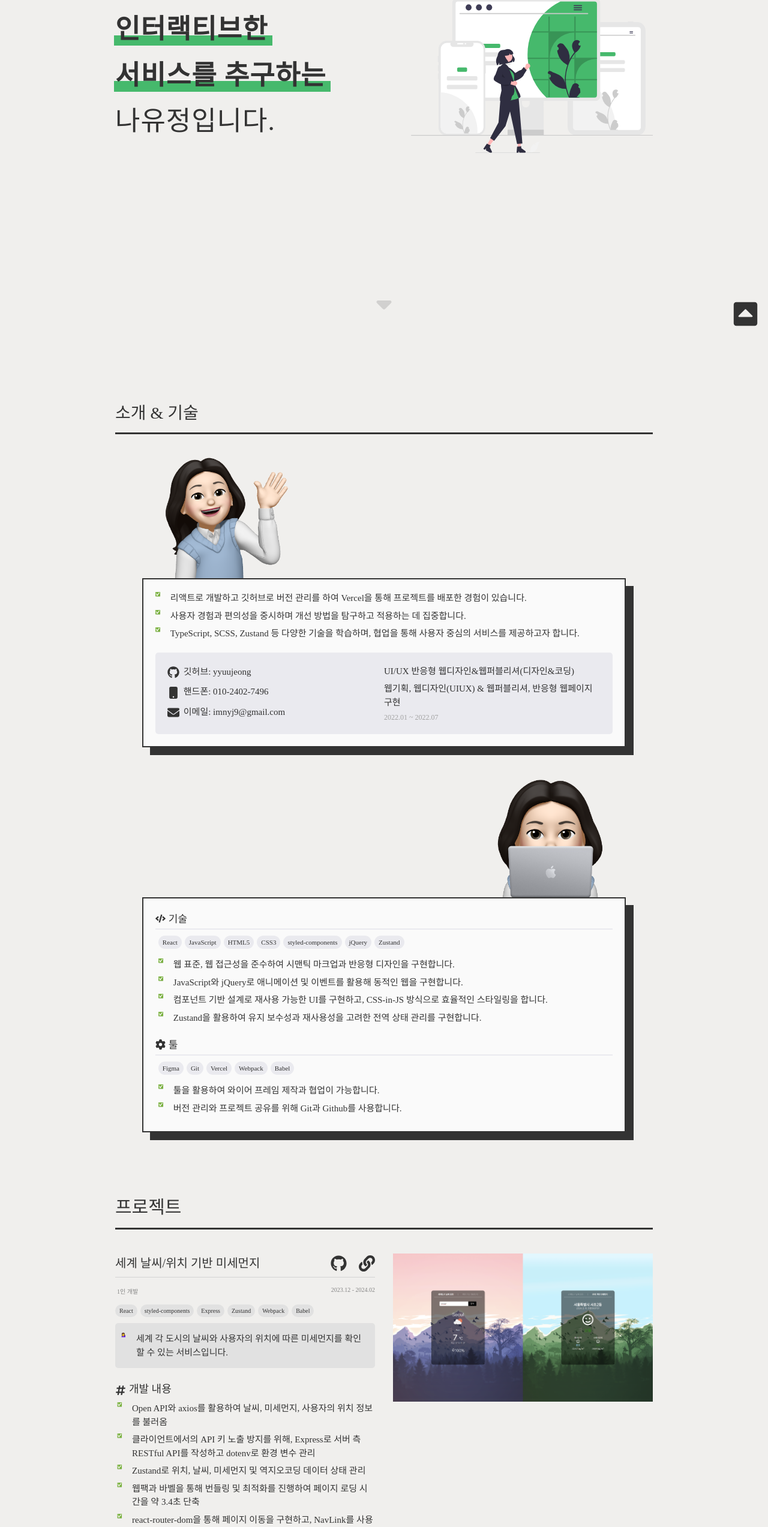
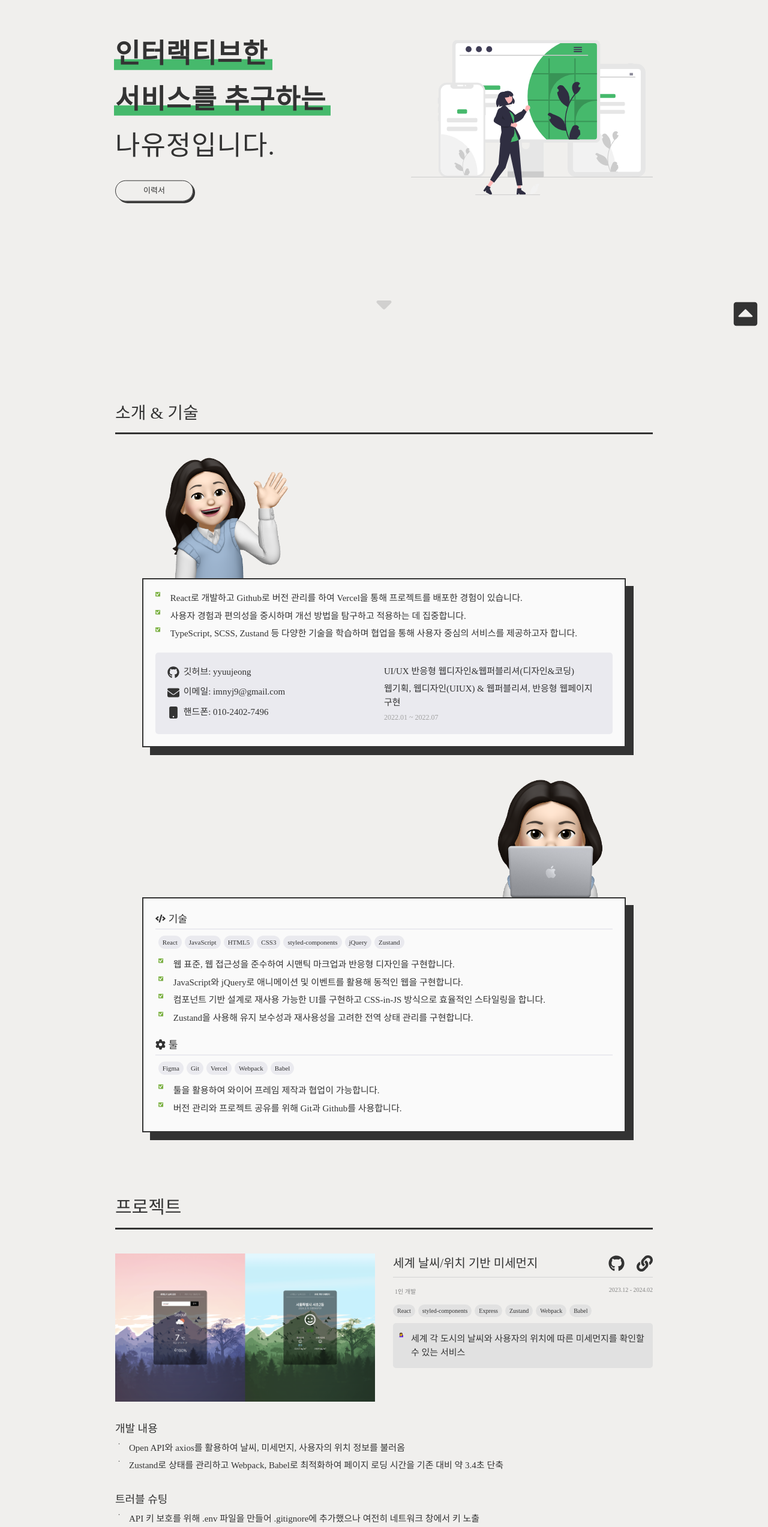
Before and after one commit to yyuujeong/my-portfolio, a React (Create React App) app: page / in a window 1280 px wide. Shown: the part 234-2780 px from the top of the page at 60% size. Built offline with nearby package versions, Linux system fonts and the light colour scheme; a web font is replaced by a local one.

Commit message:
modified content

```diff
--- a/src/components/AboutSkill.js
+++ b/src/components/AboutSkill.js
@@ -19,13 +19,13 @@ const AboutSkill = () => {
         <div className={styles.about_wrapper}>
           <ul className={styles.profile_sentence}>
             <li>
-            리액트로 개발하고 깃허브로 버전 관리를 하여 Vercel을 통해 프로젝트를 배포한 경험이 있습니다.
+            React로 개발하고 Github로 버전 관리를 하여 Vercel을 통해 프로젝트를 배포한 경험이 있습니다.
             </li>
             <li>
             사용자 경험과 편의성을 중시하며 개선 방법을 탐구하고 적용하는 데 집중합니다.
             </li>
             <li>
-            TypeScript, SCSS, Zustand 등 다양한 기술을 학습하며, 협업을 통해 사용자 중심의 서비스를 제공하고자 합니다.
+            TypeScript, SCSS, Zustand 등 다양한 기술을 학습하며 협업을 통해 사용자 중심의 서비스를 제공하고자 합니다.
             </li>
           </ul>
           <div className={styles.profile_text}>
@@ -34,12 +34,12 @@ const AboutSkill = () => {
                 <a href="https://github.com/yyuujeong" target="_blank"><FaGithub className={styles.icons}/>깃허브: yyuujeong</a>
               </li>
               <li className={styles.details_left}>
+                <FaEnvelope className={styles.icons} />
+                이메일: imnyj9@gmail.com
+              </li>
+              <li className={styles.details_left}>
                 <FaMobileButton className={styles.icons} />
                 핸드폰: 010-2402-7496
-              </li>
-              <li className={styles.details_left}>
-                <FaEnvelope className={styles.icons} />
-                이메일: imnyj9@gmail.com
               </li>
             </ul>
             <ul className={styles.profile_details}>
--- a/src/components/Intro.js
+++ b/src/components/Intro.js
@@ -1,6 +1,7 @@
 import React from "react";
 import styles from "../styles/Intro.module.css";
 import { ReactComponent as Web } from "../svg/web.svg";
+import { FaGithub} from "react-icons/fa";
 import { FaCaretDown } from "react-icons/fa6";
 import { Link } from "react-scroll";
 
@@ -20,6 +21,11 @@ const Intro = () => {
             <p>나유정입니다.</p>
           </li>
         </ul>
+        <div className={styles.intro_resume_btn}>
+          <a href="https://even-cowl-554.notion.site/8894c12eaf9a41bcbb33221d0ef366e5?pvs=4" target="_blank">
+            이력서
+          </a>
+        </div>
       </div>
       <Link to="aboutskill" spy={true} smooth={true}>
         <FaCaretDown className={styles.down_arrow} />
--- a/src/components/Modal.js
+++ b/src/components/Modal.js
@@ -1,6 +1,6 @@
 import React from "react";
 import styles from "../styles/Modal.module.css";
-import { FaTimes, FaHashtag } from "react-icons/fa";
+import { FaTimes } from "react-icons/fa";
 
 const Modal = ({ modal, openModal, closeModal }) => {
   return (
@@ -31,6 +31,9 @@ const Modal = ({ modal, openModal, closeModal }) => {
             <div className={styles.detail_content}>
               <img src={item.img} alt={item.name} />
             </div>
+            <div className={styles.groupB_category}>
+              {item.category}
+            </div>
             <div className={styles.groupB_date}>
               {item.date}
             </div>
@@ -51,8 +54,7 @@ const Modal = ({ modal, openModal, closeModal }) => {
                   </div>
                   <div className={styles.detail_text}>
                     <div className={styles.bookmark_title}>
-                      <FaHashtag className={styles.bookmark} />
-                      개발 내용
+                      <div>개발 내용</div>
                     </div>
                     {item.descs.map((desc, index) => (
                       <ul key={index}>
--- a/src/components/Projects.js
+++ b/src/components/Projects.js
@@ -1,7 +1,7 @@
 import React, { useState } from "react";
 import styles from "../styles/Projects.module.css";
 import { groupAList, groupBList } from "../datastorage/basic";
-import { FaGithub, FaLink, FaHashtag } from "react-icons/fa";
+import { FaGithub, FaLink } from "react-icons/fa";
 import Modal from "./Modal";
 
 const Projects = () => {
@@ -76,10 +76,12 @@ const Projects = () => {
                         </ul>
                       ))}
                     </div>
+                  </div>
+                </li>
+              </ul>
               <div className={styles.groupA_detail_wrapper}>
                 <div className={styles.bookmark_title}>
-                        <FaHashtag className={styles.bookmark} />
-                        개발 내용
+                  <div>개발 내용</div>
                 </div>
                 {item.descs.map((desc, index) => (
                   <ul key={index}>
@@ -87,9 +89,24 @@ const Projects = () => {
                   </ul>
                 ))}
               </div>
+              <div className={styles.groupA_detail_wrapper}>
+                <div className={styles.bookmark_title}>
+                  <div>트러블 슈팅</div>
                 </div>
-                </li>
+                <ul>
+                  <li>{item.troubles}</li>
                 </ul>
+              </div>
+              <div className={styles.groupA_detail_last}>
+                <div className={styles.bookmark_title}>
+                <div>해결 방법</div>
+                </div>
+                {item.solves.map((solve, index) => (
+                  <ul key={index}>
+                    <li>{solve}</li>
+                  </ul>
+                ))}
+              </div>
             </div>
           ))}
         </div>
@@ -121,7 +138,7 @@ const Projects = () => {
                         <li
                           className={`${styles.project_btn} ${styles.more_info}`}
                         >
-                          {item.id < 6 ? (
+                          {item.id < 5 ? (
                             <a href={item.site} target="_blank">
                               사이트
                             </a>
--- a/src/datastorage/basic.js
+++ b/src/datastorage/basic.js
@@ -19,8 +19,8 @@ export const skillTools = [
     skilldescs: [
       "웹 표준, 웹 접근성을 준수하여 시맨틱 마크업과 반응형 디자인을 구현합니다.",
       "JavaScript와 jQuery로 애니메이션 및 이벤트를 활용해 동적인 웹을 구현합니다.",
-      "컴포넌트 기반 설계로 재사용 가능한 UI를 구현하고, CSS-in-JS 방식으로 효율적인 스타일링을 합니다.",
-      "Zustand을 활용하여 유지 보수성과 재사용성을 고려한 전역 상태 관리를 구현합니다.",
+      "컴포넌트 기반 설계로 재사용 가능한 UI를 구현하고 CSS-in-JS 방식으로 효율적인 스타일링을 합니다.",
+      "Zustand을 사용해 유지 보수성과 재사용성을 고려한 전역 상태 관리를 구현합니다.",
     ],
     tooldescs: [
       "툴을 활용하여 와이어 프레임 제작과 협업이 가능합니다.",
@@ -47,14 +47,19 @@ export const groupAList = [
     ],
     category: "1인 개발",
     title: "세계 날씨/위치 기반 미세먼지",
-    infos: ["세계 각 도시의 날씨와 사용자의 위치에 따른 미세먼지를 확인할 수 있는 서비스입니다."],
+    infos: [
+      "세계 각 도시의 날씨와 사용자의 위치에 따른 미세먼지를 확인할 수 있는 서비스",
+    ],
     descs: [
       "Open API와 axios를 활용하여 날씨, 미세먼지, 사용자의 위치 정보를 불러옴",
-      "클라이언트에서의 API 키 노출 방지를 위해, Express로 서버 측 RESTful API를 작성하고 dotenv로 환경 변수 관리",
-      "Zustand로 위치, 날씨, 미세먼지 및 역지오코딩 데이터 상태 관리",
-      "웹팩과 바벨을 통해 번들링 및 최적화를 진행하여 페이지 로딩 시간을 약 3.4초 단축",
-      "react-router-dom을 통해 페이지 이동을 구현하고, NavLink를 사용하여 활성 링크 스타일링 적용",
-      "시간대에 따라 변하는 배경화면을 제공하여 사용자의 시각적 경험 향상"
+      "Zustand로 상태를 관리하고 Webpack, Babel로 최적화하여 페이지 로딩 시간을 기존 대비 약 3.4초 단축"
+    ],
+    troubles: [
+      "API 키 보호를 위해 .env 파일을 만들어 .gitignore에 추가했으나 여전히 네트워크 창에서 키 노출",
+    ],
+    solves: [
+      "Express를 이용해 서버 측에서 RESTful API를 작성하고 dotenv를 사용하여 환경 변수 관리",
+      "서버를 Vercel에 배포하고 클라이언트는 서버를 통해서만 API 요청을 수행하도록 변경. 이를 통해 API 키는 서버 내에서만 사용되어 클라이언트에서의 노출 방지",
     ],
   },
   {
@@ -67,13 +72,17 @@ export const groupAList = [
     tags: ["HTML5", "CSS3", "JavaScript"],
     category: "2인 개발",
     title: "키핑박스",
-    infos: ["짐 보관 예약 서비스를 주제로 제작한 사이트입니다."],
+    infos: ["짐 보관 예약 서비스 사이트"],
     descs: [
-      "담당 부분: 메인 페이지 및 예약하기 페이지의 UI/UX 설계 및 구현",
-      "Date 객체를 활용하여 날짜를 비교한 후, 오늘 날짜 이전은 선택이 안되도록 설정",
-      "사이즈와 날짜에 따라 요금 자동 계산 구현",
-      "자바스크립트로 폼 유효성 검사를 수행하고, 경고 및 확인 창으로 잘못된 입력 방지",
-      "공통부분을 ES6 모듈로 리팩토링하여 유지 보수성과 안전성 향상",
+      "담당 부분: 메인 페이지 및 예약 페이지의 UI/UX 설계 및 구현",
+      "오늘 날짜 이전 선택 불가 및 사이즈와 날짜에 따른 요금 자동 계산 기능 구현",
+      "JavaScript를 사용하여 폼 유효성 검사를 수행하고 경고 및 확인 창으로 잘못된 입력 방지"
+    ],
+    troubles: [
+      "header, footer 등 공통부분을 HTML include 방식으로 구현했으나 보안 취약 및 성능 저하 가능성 발견",
+    ],
+    solves: [
+      "공통부분을 ES6 모듈로 리팩토링하여 코드 재사용성을 높이고 안정성 향상"
     ],
   },
 ];
@@ -87,10 +96,10 @@ export const groupBList = [
     name: "포트폴리오",
     date: "2022.04 - 2022.05",
     tags: ["HTML5", "CSS3", "jQuery"],
-    category: "개인 반응형 리뉴얼",
+    category: "1인 개발 반응형 리뉴얼",
     title: "크렘드마롱",
     infos: [
-      "반응형 홈페이지 리뉴얼을 통해 문제점과 사용성을 개선한 사이트입니다.",
+      "반응형 홈페이지 리뉴얼을 통해 문제점과 사용성을 개선한 사이트",
     ],
     descs: [
       "Swiper, Slick 등의 라이브러리를 이용해 자동 슬라이드와 인디케이터 활성화",
@@ -106,9 +115,9 @@ export const groupBList = [
     name: "포트폴리오",
     date: "2023.05",
     tags: ["React", "CSS3"],
-    category: "개인 프로젝트",
+    category: "1인 개발",
     title: "리액트 투두리스트",
-    infos: ["리액트를 학습하며 기본적인 CRUD 개념을 익히고자 제작했습니다."],
+    infos: ["리액트를 학습하며 기본적인 CRUD 개념을 익히고자 제작"],
     descs: [
       "기본적인 CRUD 기능 구현",
       "해당하는 부분만 수정, 체크, 삭제되도록 구현",
@@ -123,10 +132,10 @@ export const groupBList = [
     name: "포트폴리오",
     date: "2022.03",
     tags: ["HTML5", "CSS3", "jQuery"],
-    category: "개인 모바일 리뉴얼",
+    category: "1인 개발 모바일 리뉴얼",
     title: "올드채널",
     infos: [
-      "PC 환경에만 적합했던 기존 페이지를 모바일에서도 직관적으로 사용할 수 있도록, 브랜드가 추구하는 컨셉에 맞춰 리뉴얼한 사이트입니다.",
+      "PC 환경에만 적합했던 기존 페이지를 모바일에서도 직관적으로 사용할 수 있도록 브랜드가 추구하는 컨셉에 맞춰 리뉴얼",
     ],
     descs: [
       "Swiper 라이브러리를 이용해 자동 슬라이드와 인디케이터 활성화",
--- a/src/styles/Intro.module.css
+++ b/src/styles/Intro.module.css
@@ -5,8 +5,10 @@
 .intro_container {
   width: 85%;
   margin: 0 auto;
-  position: relative;
-  top: 20%;
+  position: absolute;
+  top: 50%;
+  left: 50%;
+  transform: translate(-50%, -50%);
 }
 .svg {
   width: 100%;
@@ -16,7 +18,7 @@
 .intro_title {
   position: relative;
   top: 4.3rem;
-  font-size: 3.8rem;
+  font-size: 3rem;
 }
 .intro_title_line {
   line-height: 1.7;
@@ -35,6 +37,44 @@
   left: -2px;
   bottom: -2px;
   z-index: -1;
+}
+.intro_resume_btn {
+  width: 13rem;
+  margin-top: 7rem;
+  border: 1px solid #333;
+  box-shadow: 3px 3px 0 0 #333;
+  text-align: center;
+  height: 3.5rem;
+  line-height: 2.4;
+  transition: all 0.5s;
+  border-radius: 2rem;
+  cursor: pointer;
+}
+.intro_resume_btn a {
+  display: inline-block;
+  width: 100%;
+  position: relative;
+  font-size: 1.3rem;
+  transition: 0.5s;
+  cursor: pointer;
+}
+.intro_resume_btn a:after {
+  content: "👉️";
+  position: absolute;
+  top: 0;
+  right: 1rem;
+  transition: 0.5s;
+  opacity: 0;
+}
+.intro_resume_btn:hover {
+  background: #333;
+  color: #fafafa;
+}
+.intro_resume_btn:hover a,
+.intro_resume_btn:hover a:after {
+  padding-right: 1.5rem;
+  color: #fafafa;
+  opacity: 1;
 }
 .down_arrow {
   font-size: 4rem;
@@ -67,7 +107,6 @@
 @media screen and (min-width: 1025px) and (max-width: 1920px) {
   .intro_container {
     width: 70%;
-    height: 50%;
     display: flex;
     flex-direction: row-reverse;
     justify-content: space-between;
@@ -75,9 +114,15 @@
   }
   .svg {
     width: 45%;
+    top: 3rem;
   }
   .intro_title {
     font-size: 4.5rem;
     top: 0;
   }
+  .intro_resume_btn {
+    position: absolute;
+    left: 0;
+    top: 75%;
+  }
 }
--- a/src/styles/Projects.module.css
+++ b/src/styles/Projects.module.css
@@ -21,14 +21,10 @@
   font-size: 1.8rem;
   margin-bottom: 1rem;
 }
-.bookmark {
-  margin-right: 0.5rem;
-  vertical-align: middle;
-}
 
 /* groupA */
 .groupA_wrapper {
-  margin-bottom: 5rem;
+  margin-bottom: 3rem;
 }
 .groupA_detail_header {
   display: flex;
@@ -74,7 +70,7 @@
   margin: 0 0.5rem 0.5rem 0;
 }
 .groupA_detail_wrapper {
-  margin-top: 0.5rem;
+  margin: 0.5rem 0 3rem 0;
 }
 .groupA_detail_wrapper:first-child {
   background: #e1e1e1;
@@ -87,18 +83,23 @@
 .groupA_detail_wrapper:first-child ul li::before {
   content: "💁‍♀️";
 }
-.groupA_detail_wrapper ul li {
+.groupA_detail_last {
+  margin-bottom: 7rem;
+}
+.groupA_detail_wrapper ul li,
+.groupA_detail_last ul li {
   position: relative;
   text-align: left;
   font-size: 1.5rem;
   line-height: 1.5;
   margin: 0 0 0.7rem 0.3rem;
-  padding-left: 2.5rem;
+  padding-left: 2rem;
 }
-.groupA_detail_wrapper ul li::before {
+.groupA_detail_wrapper ul li::before,
+.groupA_detail_last ul li::before {
   position: absolute;
   left: 0rem;
-  content: "\2705";
+  content: "\2027";
   font-size: 0.7rem;
 }
 .groupA_detail .groupA_detail_wrapper:nth-child(2) {
@@ -237,10 +238,6 @@
     display: grid;
     grid-template-columns: repeat(2, 1fr);
     gap: 3rem;
-    margin-bottom: 7rem;
-  }
-  .groupA_wrapper > li:first-child {
-    order: 2;
   }
   .groupA_project_title {
     margin-top: 0;
```
Also changed, not shown: src/styles/Modal.module.css (+4 -7 lines). Lines whose indentation alone changed are shown as unchanged.
